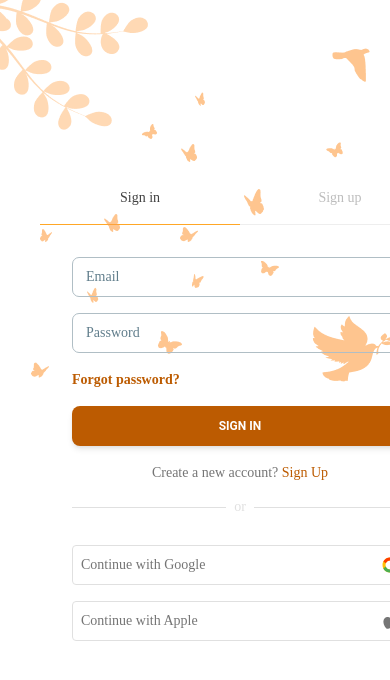
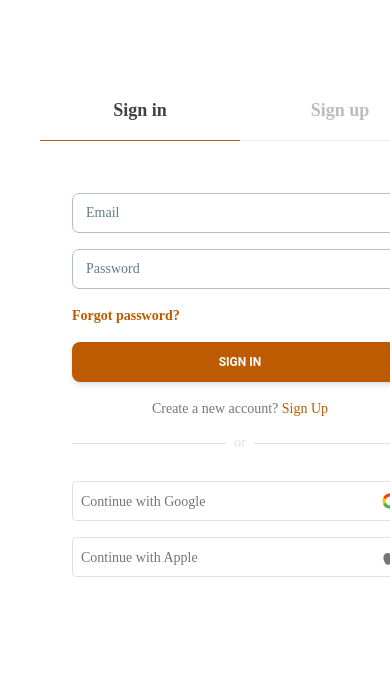
Before and after one commit to abhiramkolluri/ask-sai-vidya-frontend, a React (Create React App) app: page /signin in a window 390 px wide. Shown: the top 680 px of the page. Built offline with nearby package versions, Linux system fonts and the light colour scheme.

Commit message:
:sparkles: Added integration logics for the login

```diff
--- a/src/components/login/Login.jsx
+++ b/src/components/login/Login.jsx
@@ -1,15 +1,52 @@
-import React, { useEffect } from "react";
-import Chat from "../../images/chat.jpg";
+import React, { useState, useEffect } from "react";
+import { Link } from "react-router-dom";
+import { Button, Input } from "@material-tailwind/react";
 import { FcGoogle } from "react-icons/fc";
 import { FaApple } from "react-icons/fa";
+import { zodResolver } from "@hookform/resolvers/zod";
+import { useForm } from "react-hook-form";
+
 import MaterialInput from "../input/MaterialInput";
-import { useState } from "react";
-import { Link } from "react-router-dom";
-import { Button, Input } from "@material-tailwind/react";
+import Chat from "../../images/chat.jpg";
+import { useAuth } from "../../contexts/AuthContext";
+import {
+  FieldError,
+  FormFlashMessages,
+  loginSchema,
+} from "../../helpers/authHelpers";
 
 export default function Login({ callback = () => {}, inModal = true }) {
   const [forgetPassword, setforgetPassword] = useState(false);
-  useEffect(() => {}, [forgetPassword]);
+
+  const {
+    login: loginUser,
+    loggingIn,
+    error: authError,
+    success: authSuccess,
+  } = useAuth();
+
+  const {
+    register: formLogin,
+    handleSubmit,
+    formState: { errors, isValid },
+  } = useForm({
+    mode: "onBlur",
+    reValidateMode: "onChange",
+    defaultValues: {
+      email: "",
+      password: "",
+    },
+    resolver: zodResolver(loginSchema),
+  });
+
+  const handleLogin = (data) => {
+    try {
+      loginUser({ email: data.email, password: data.password });
+    } catch (error) {
+      console.log(error);
+    }
+  };
+
   if (!forgetPassword) {
     return (
       <div className="w-[400px]  bg-white rounded overflow-hidden text-[14px] flex flex-col gap-2 justify-between text-gray-600">
@@ -21,7 +58,7 @@ export default function Login({ callback = () => {}, inModal = true }) {
           <></>
         )}
 
-        <div className="p-8 ">
+        <div className="p-8 z-10">
           <div className=" flex flex-col gap-4">
             <div className="flex flex-col gap-4 ">
               {inModal ? (
@@ -34,25 +71,33 @@ export default function Login({ callback = () => {}, inModal = true }) {
                 <></>
               )}
 
+              <FormFlashMessages
+                errors={errors}
+                authSuccess={authSuccess}
+                authError={authError}
+              />
+
+              <form
+                className="flex flex-col gap-4 "
+                onSubmit={handleSubmit(handleLogin)}>
                 <Input
                   label="Email"
                   name="email"
-                // type={inputTypes.email}
-                // icon={<InputPasswordIcon type="password" />}
-                // {...formRegister("email")}
-                // error={!!errors.email}
-                // disabled={registering}
+                  {...formLogin("email")}
+                  error={!!errors.email}
+                  disabled={loggingIn}
                 />
+                <FieldError errorField={errors.email} />
+
                 <Input
                   label="Password"
                   name="password"
-                // type={inputTypes.password}
-                // icon={<InputPasswordIcon type="password" />}
-                // {...formRegister("password")}
-                // error={!!errors.password}
-                // disabled={registering}
+                  type="password"
+                  {...formLogin("password")}
+                  error={!!errors.password}
+                  disabled={loggingIn}
                 />
-              {/* <FieldError errorField={errors.password} /> */}
+                <FieldError errorField={errors.password} />
 
                 <div className="text-primary font-bold">
                   {!inModal ? (
@@ -84,6 +129,7 @@ export default function Login({ callback = () => {}, inModal = true }) {
                 >
                   Sign In
                 </Button>
+              </form>
             </div>
 
             <h1 className="text-center font-thin">
--- a/src/components/signup/Signup.jsx
+++ b/src/components/signup/Signup.jsx
@@ -9,48 +9,18 @@ import { IoMdAlert, IoMdCheckmark } from "react-icons/io";
 import { Button, Input, Typography } from "@material-tailwind/react";
 import { VscEye, VscEyeClosed } from "react-icons/vsc";
 import { useForm } from "react-hook-form";
-import { z } from "zod";
 import { zodResolver } from "@hookform/resolvers/zod";
-
-const registerSchema = z
-  .object({
-    first_name: z.string().min(3, "First name must be at least 3 characters"),
-    last_name: z.string().min(3, "Last name must be at least 3 characters"),
-    email: z
-      .string()
-      .email("Please enter a valid email address")
-      .min(5, "Please enter a valid email address"),
-    password: z
-      .string()
-      .min(8, "Password must be at least 8 characters")
-      .max(100),
-    confirmPassword: z
-      .string()
-      .min(8, "Password must be at least 8 characters"),
-  })
-  .refine((data) => data.password === data.confirmPassword, {
-    message: "Passwords do not match",
-    path: ["confirmPassword"],
-  });
-
-const FieldError = ({ errorField }) => {
-  if (!errorField || !errorField.message) return null;
-  return (
-    <Typography
-      variant="small"
-      color="red"
-      className="mt-[-1rem] font-semibold">
-      {errorField.message}
-    </Typography>
-  );
-};
+import {
+  FieldError,
+  FormFlashMessages,
+  registerSchema,
+} from "../../helpers/authHelpers";
 
 export default function Signup({ callback = () => {}, inModal = true }) {
   const [inputTypes, setInputTypes] = useState({
     password: "password",
     confirmPassword: "password",
   });
-  const [error, setError] = useState(null);
   const {
     register,
     registering,
@@ -92,57 +62,8 @@ export default function Signup({ callback = () => {}, inModal = true }) {
   };
 
   const handleSignup = (data) => {
-    setError(null);
-
-    console.log("Errors: ", errors);
-    if (!isValid) return;
-
-    // const formData = new FormData(formRef.current);
-    // const data = Object.fromEntries(formData);
-
-    // if (data.confirmPassword !== data.password) {
-    //   setError("Passwords do not match");
-    //   return;
-    // }
-
-    // if (
-    //   data.email === "" ||
-    //   data.password === "" ||
-    //   data.first_name === "" ||
-    //   data.last_name === ""
-    // ) {
-    //   setError("Please fill all the fields");
-    //   return;
-    // }
-
-    // if (/^[^\s@]+@[^\s@]+\.[^\s@]+$/.test(data.email) !== true) {
-    //   setError("Please enter a valid email address");
-    //   return;
-    // }
-
-    // if (data.email.length < 5) {
-    //   setError("Please enter a valid email address");
-    //   return;
-    // }
-
-    // if (data.first_name.length < 3) {
-    //   setError("First name must be at least 3 characters");
-    //   return;
-    // }
-
-    // if (data.last_name.length < 3) {
-    //   setError("Last name must be at least 3 characters");
-    //   return;
-    // }
-
-    // if (data.password.length < 8) {
-    //   setError("Password must be at least 8 characters");
-    //   return;
-    // }
-
-    console.log(data);
     try {
-      register({ email: data.email, password: data.password });
+      register(data);
     } catch (error) {
       console.log(error);
     }
@@ -174,35 +95,11 @@ export default function Signup({ callback = () => {}, inModal = true }) {
               <></>
             )}
 
-            {/* Error states */}
-            <div className="mb-2">
-              {(Object.values(errors).length || authError) && (
-                // create a div for flashing error
-                <div className="text-red-500 text-center font-lg font-bold border-red-500 border rounded p-2 flex justify-around align-center">
-                  <span className="text-red-500 flex w-8">
-                    <IoMdAlert size={24} />
-                  </span>
-                  <span className="flex-[4] text-left">
-                    {authError}
-                    {Object.values(errors).length ? (
-                      <span>Please address the form errors.</span>
-                    ) : null}
-                  </span>
-                </div>
-              )}
-            </div>
-
-            {/* Success states */}
-            <div className="mb-2">
-              {authSuccess && (
-                <div className="text-green-500 text-center font-lg font-bold border-green-500 border rounded p-2 flex justify-around align-center">
-                  <span className="text-green-500 flex w-8">
-                    <IoMdCheckmark size={24} />
-                  </span>
-                  <span className="flex-[4] text-left">{authSuccess}</span>
-                </div>
-              )}
-            </div>
+            <FormFlashMessages
+              errors={errors}
+              authSuccess={authSuccess}
+              authError={authError}
+            />
 
             <Input
               label="First name"
@@ -263,15 +160,13 @@ export default function Signup({ callback = () => {}, inModal = true }) {
             {!inModal ? (
               <>
                 <Link to="/signin">
-                  <span className=" text-orange-400 cursor-pointer">
-                    Sign In
-                  </span>
+                  <span className=" text-primary cursor-pointer">Sign In</span>
                 </Link>
               </>
             ) : (
               <>
                 <span
-                  className=" text-orange-400 cursor-pointer"
+                  className=" text-primary cursor-pointer"
                   onClick={callback}>
                   Sign In
                 </span>
--- /dev/null
+++ b/src/helpers/authHelpers.js
@@ -0,0 +1,85 @@
+import { z } from "zod";
+
+import { Typography } from "@material-tailwind/react";
+import { IoMdAlert, IoMdCheckmark } from "react-icons/io";
+
+export const FieldError = ({ errorField }) => {
+  if (!errorField || !errorField.message) return null;
+  return (
+    <Typography
+      variant="small"
+      color="red"
+      className="mt-[-1rem] font-semibold">
+      {errorField.message}
+    </Typography>
+  );
+};
+
+export const registerSchema = z
+  .object({
+    first_name: z.string().min(3, "First name must be at least 3 characters"),
+    last_name: z.string().min(3, "Last name must be at least 3 characters"),
+    email: z
+      .string()
+      .email("Please enter a valid email address")
+      .min(5, "Please enter a valid email address"),
+    password: z
+      .string()
+      .min(8, "Password must be at least 8 characters")
+      .max(100),
+    confirmPassword: z
+      .string()
+      .min(8, "Password must be at least 8 characters"),
+  })
+  .refine((data) => data.password === data.confirmPassword, {
+    message: "Passwords do not match",
+    path: ["confirmPassword"],
+  });
+
+export const loginSchema = z.object({
+  email: z
+    .string()
+    .email("Please enter a valid email address")
+    .min(5, "Please enter a valid email address"),
+  password: z
+    .string()
+    .min(8, "Password must be at least 8 characters")
+    .max(100),
+});
+
+export const FormFlashMessages = ({ errors, authError, authSuccess }) => (
+  <>
+    {/* Error states */}
+    <div className="-mb-5">
+      {(Object.values(errors).length || authError) && (
+        // create a div for flashing error
+        <div className="text-red-500 text-center font-lg font-bold border-red-500 border rounded p-2 flex justify-around align-center">
+          <span className="text-red-500 flex w-8">
+            <IoMdAlert size={24} />
+          </span>
+          <span className="flex-[4] text-left">
+            {Object.values(errors).length ? (
+              <span>Please address the form errors.</span>
+            ) : authError ? (
+              authError
+            ) : (
+              ""
+            )}
+          </span>
+        </div>
+      )}
+    </div>
+
+    {/* Success states */}
+    <div className="mb-2">
+      {authSuccess && (
+        <div className="text-green-500 text-center font-lg font-bold border-green-500 border rounded p-2 flex justify-around align-center">
+          <span className="text-green-500 flex w-8">
+            <IoMdCheckmark size={24} />
+          </span>
+          <span className="flex-[4] text-left">{authSuccess}</span>
+        </div>
+      )}
+    </div>
+  </>
+);
--- a/src/pages/signin/Signin.jsx
+++ b/src/pages/signin/Signin.jsx
@@ -2,14 +2,21 @@ import React, { useEffect, useState } from "react";
 import leaves from "../../images/leaves.png";
 import Login from "../../components/login/Login";
 import Signup from "../../components/signup/Signup";
+import { Link, useLocation, useNavigate } from "react-router-dom";
 
 export default function Signin({ showLogin = false }) {
-  const [login, setlogin] = useState(showLogin ? true : false);
-  useEffect(() => {
-    setlogin((x) => !x);
-  }, [showLogin]);
+  const location = useLocation();
+  const navigate = useNavigate();
+
+  const isLoginPage = location.pathname === "/signin";
+
+  // const [login, setlogin] = useState(showLogin ? true : false);
+  // useEffect(() => {
+  //   setlogin((x) => !x);
+  // }, [showLogin]);
+
   return (
-    <div className=" bg-[#fffbf8]  w-full h-[100vh] text-gray-800">
+    <div className=" bg-[#fffbf8]  lg:w-full md:w-auto h-[100vh] text-gray-800">
       <div
         className="absolute top-0 left-0 h-full w-full bg-no-repeat"
         style={{ backgroundImage: `url("${leaves}")` }}>
@@ -17,8 +24,8 @@ export default function Signin({ showLogin = false }) {
       </div>
       <div className=" flex  h-full ">
         <div className="hidden md:flex flex-col items-center justify-center  flex-grow">
-          <div className="w-[600px] p-4">
-            <h1 className=" text-3xl font-bold text-orange-400">
+          <div className="lg:w-[600px] p-4">
+            <h1 className=" text-3xl font-bold text-primary">
               Welcome to Ask Sai Vidya!
             </h1>
             <p className=" leading-relaxed mt-4 tracking-wide">
@@ -28,29 +35,31 @@ export default function Signin({ showLogin = false }) {
             </p>
           </div>
         </div>
-        <div className="w-[600px] h-full bg-white flex justify-center items-center px-10">
+        <div className="sm:w-[100%] lg:w-[600px] h-full bg-white flex justify-center py-20 px-10 z-10">
           <div>
-            <div className="w-full cursor-pointer  flex ">
+            <div className="w-full flex ">
               <div
-                className={` w-full cursor-pointer transition-all ease-in flex justify-center items-center py-4 text-sm ${
-                  login
-                    ? "border-b border-orange-400"
+                className={` w-full transition-all ease-in flex justify-center items-center py-4 text-lg font-bold ${
+                  isLoginPage
+                    ? "border-b border-primary"
                     : " border-b border-gray-200 text-gray-400"
                 }`}
-                onClick={() => setlogin(true)}>
-                Sign in
+                onClick={() => navigate("/signin", { replace: true })}>
+                <Link to="/signin">Sign in</Link>
               </div>
               <div
-                className={` w-full cursor-pointer transition-all ease-in flex justify-center items-center py-4 text-sm ${
-                  !login
-                    ? "border-b border-orange-400"
+                className={`w-full transition-all ease-in flex justify-center items-center text-lg font-bold ${
+                  !isLoginPage
+                    ? "border-b border-primary"
                     : " border-b border-gray-200 text-gray-400"
                 }`}
-                onClick={() => setlogin(false)}>
-                Sign up
+                onClick={() => navigate("/signup", { replace: true })}>
+                <Link to="/signup" className="py-4">
+                  Sign up
+                </Link>
               </div>
             </div>
-            {login ? (
+            {isLoginPage ? (
               <>
                 <Login inModal={false} />
               </>
```
Also changed, not shown: src/contexts/AuthContext.js (+22 -8 lines). Lines whose indentation alone changed are shown as unchanged.
